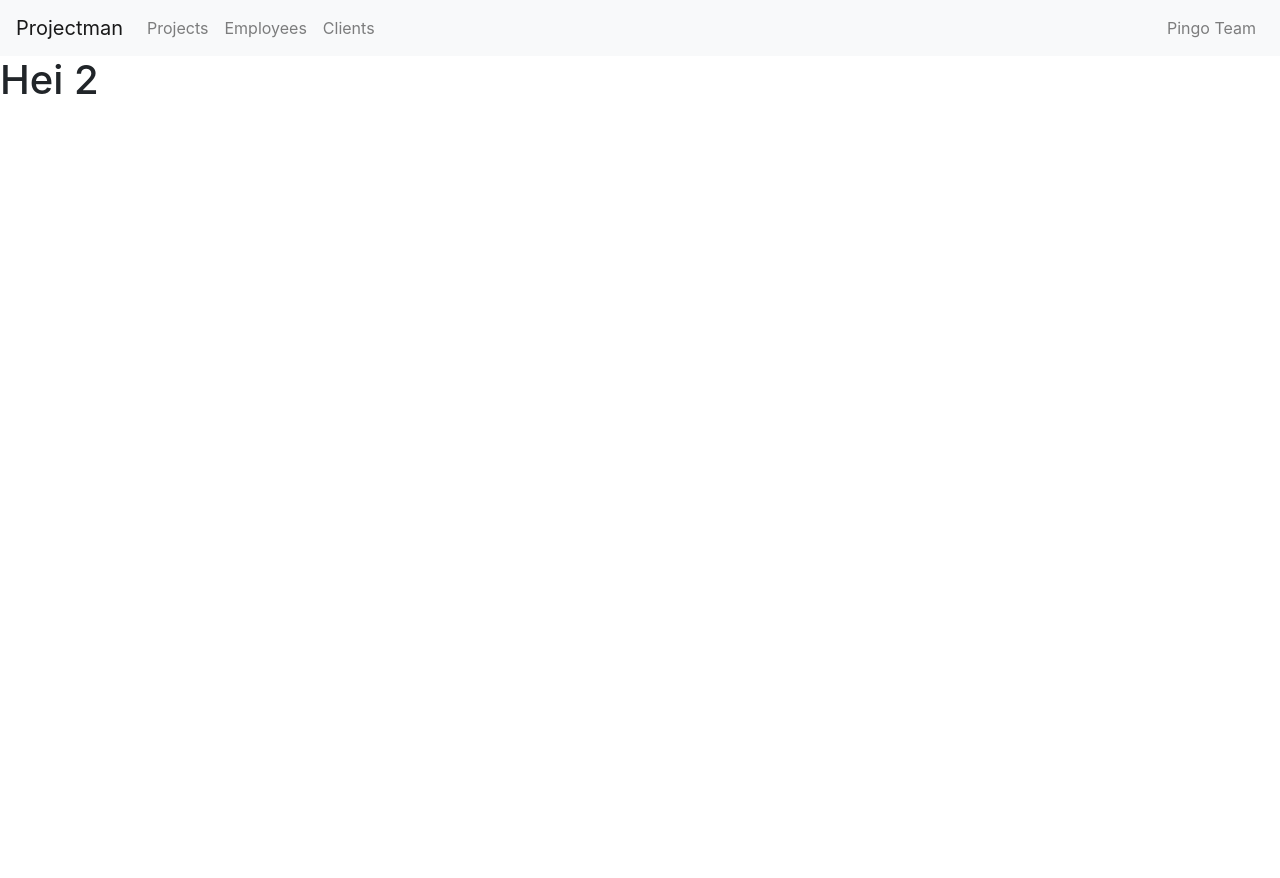
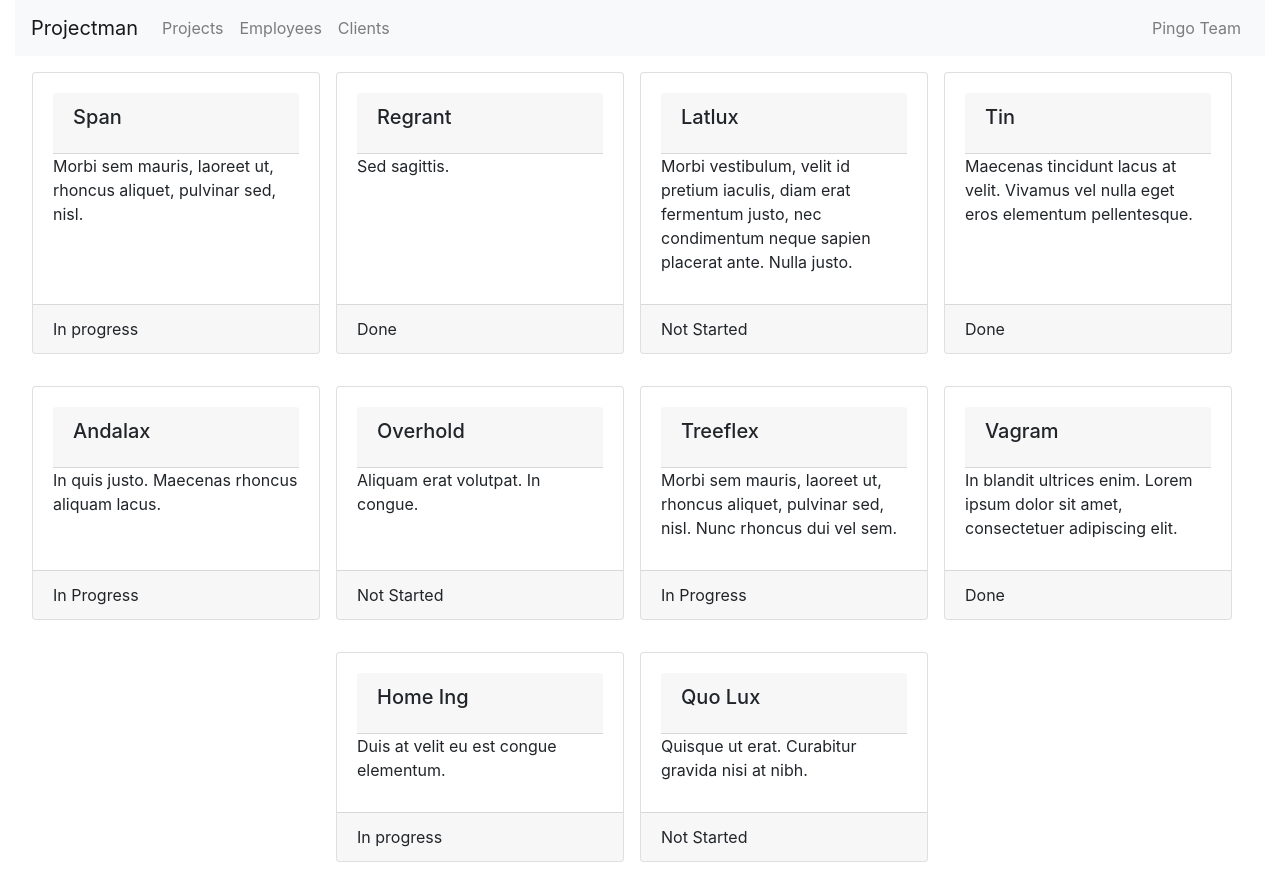
Before and after one commit to martinmolvaer/project-man, a React (Create React App) app in the folder project-man/: page /projects in a window 1280 px wide. Before the commit the page ends 800 px from the top, so only its background shows below. Built offline with nearby package versions, Linux system fonts and the light colour scheme.

Commit message:
add show all data

```diff
--- a/project-man/src/App.js
+++ b/project-man/src/App.js
@@ -7,10 +7,11 @@ import Navbar from "./components/Navbar";
 import "bootstrap/dist/css/bootstrap.min.css";
 import Clients from "./components/Clients";
 import Employees from "./components/Employees";
+import { Container } from "react-bootstrap";
 
 function App() {
   return (
-    <div>
+    <Container style={{ maxWidth: "1280px" }}>
       <BrowserRouter>
         <Navbar />
         <Switch>
@@ -28,7 +29,7 @@ function App() {
           </Route>
         </Switch>
       </BrowserRouter>
-    </div>
+    </Container>
   );
 }
 
--- a/project-man/src/components/Clients.js
+++ b/project-man/src/components/Clients.js
@@ -1,25 +1,34 @@
-import React from 'react';
+import React from "react";
 import ClientData from "../data/ClientData.json";
+import { Table, Row } from "react-bootstrap";
 
 const Clients = () => {
-
-
-
   return (
     <div>
-            <h1>Clients</h1>
+      <Row className="mx-1">
+        <Table striped bordered hover>
+          <thead>
+            <tr>
+              <th>Client</th>
+              <th>Contact</th>
+              <th>Email</th>
+            </tr>
+          </thead>
           {ClientData.map((client) => {
-                return ( <ul>
-                    <li>
-                        {client.client}
-                    </li>
-                </ul>
+            return (
+              <tbody>
+                <tr>
+                  <td>{client.client}</td>
+                  <td>{client.contact_person}</td>
+                  <td>{client.email}</td>
+                </tr>
+              </tbody>
             );
           })}
-
+        </Table>
+      </Row>
     </div>
-    )
+  );
 };
 
-
 export default Clients;
--- a/project-man/src/components/Employees.js
+++ b/project-man/src/components/Employees.js
@@ -1,11 +1,37 @@
-import React from 'react';
+import React from "react";
+import EmployeeData from "../data/EmployeeData.json";
+import Image from "react";
+import { Card, Row, Container, Col } from "react-bootstrap";
 
-function Employees(props) {
-    return (
-        <div>
-            <h1>Employees</h1>
-        </div>
-    );
-}
+const Employees = () => {
+  return (
+    <Container style={{ maxWidth: "1280px" }}>
+      <Row style={{ display: "flex", justifyContent: "center" }}>
+        {EmployeeData.map((employee) => {
+          return (
+            <Card
+              style={{
+                width: "18rem",
+                marginRight: "1rem",
+                marginBottom: "1rem",
+                marginTop: "1rem",
+              }}
+            >
+              <Card.Body>
+                <Card.Title>
+                  {employee.first_name} {employee.last_name}
+                  <img style={{ cardImage: "right" }} src={employee.avatar} />
+                </Card.Title>
+
+                <Card.Text>Email: {employee.email}</Card.Text>
+                <Card.Subtitle>{employee.position}</Card.Subtitle>
+              </Card.Body>
+            </Card>
+          );
+        })}
+      </Row>
+    </Container>
+  );
+};
 
 export default Employees;
--- a/project-man/src/components/Projects.js
+++ b/project-man/src/components/Projects.js
@@ -1,9 +1,37 @@
 import React from "react";
+
+import ProjectData from "../data/ProjectData.json";
+import { Card, Row, Container } from "react-bootstrap";
 
 const Projects = () => {
   return (
     <div>
-      <h1>Hei 2</h1>
+      <Container style={{ maxWidth: "1280px" }}>
+        <Row style={{ display: "flex", justifyContent: "center" }}>
+          {ProjectData.map((project) => {
+            return (
+              <Card
+                style={{
+                  width: "18rem",
+                  marginRight: "1rem",
+                  marginBottom: "1rem",
+                  marginTop: "1rem",
+                }}
+              >
+                <Card.Body>
+                  <Card.Header>
+                    <Card.Title>{project.name}</Card.Title>
+                  </Card.Header>
+
+                  <Card.Text>{project.description}</Card.Text>
+                  <Card.Subtitle>{project.position}</Card.Subtitle>
+                </Card.Body>
+                <Card.Footer>{project.status}</Card.Footer>
+              </Card>
+            );
+          })}
+        </Row>
+      </Container>
     </div>
   );
 };
--- a/project-man/src/data/EmployeeData.json
+++ b/project-man/src/data/EmployeeData.json
@@ -1,5 +1,4 @@
-[
-  {
+[{
     "id": 1,
     "first_name": "Fulton",
     "last_name": "Tibbles",
@@ -17,11 +16,10 @@
   },
   {
     "id": 3,
-    "first_name": "Jessamine",
+    "first_name": "Jessa",
     "last_name": "Smallacombe",
     "email": "jsmallacombe2@addthis.com",
-    "avatar":
-      "https://robohash.org/utnecessitatibustempore.png?size=50x50&set=set1",
+    "avatar": "https://robohash.org/utnecessitatibustempore.png?size=50x50&set=set1",
     "position": "Accounting Assistant II"
   },
   {
@@ -53,13 +51,12 @@
     "first_name": "Stefania",
     "last_name": "Bonnin",
     "email": "sbonnin6@deviantart.com",
-    "avatar":
-      "https://robohash.org/eligendilaboriosamest.png?size=50x50&set=set1",
+    "avatar": "https://robohash.org/eligendilaboriosamest.png?size=50x50&set=set1",
     "position": "Assistant Manager"
   },
   {
     "id": 8,
-    "first_name": "Elsworth",
+    "first_name": "El",
     "last_name": "Von Gladbach",
     "email": "evongladbach7@fda.gov",
     "avatar": "https://robohash.org/odioautemquas.png?size=50x50&set=set1",
--- a/project-man/src/data/ProjectData.json
+++ b/project-man/src/data/ProjectData.json
@@ -1,17 +1,15 @@
-[
-  {
+[{
     "id": 1,
     "name": "Span",
-    "status": null,
-    "description":
-      "Morbi sem mauris, laoreet ut, rhoncus aliquet, pulvinar sed, nisl.",
+    "status": "In progress",
+    "description": "Morbi sem mauris, laoreet ut, rhoncus aliquet, pulvinar sed, nisl.",
     "customerId": 1,
     "employeeId": 1
   },
   {
     "id": 2,
     "name": "Regrant",
-    "status": null,
+    "status": "Done",
     "description": "Sed sagittis.",
     "customerId": 2,
     "employeeId": 2
@@ -19,25 +17,23 @@
   {
     "id": 3,
     "name": "Latlux",
-    "status": null,
-    "description":
-      "Morbi vestibulum, velit id pretium iaculis, diam erat fermentum justo, nec condimentum neque sapien placerat ante. Nulla justo.",
+    "status": "Not Started",
+    "description": "Morbi vestibulum, velit id pretium iaculis, diam erat fermentum justo, nec condimentum neque sapien placerat ante. Nulla justo.",
     "customerId": 3,
     "employeeId": 3
   },
   {
     "id": 4,
     "name": "Tin",
-    "status": null,
-    "description":
-      "Maecenas tincidunt lacus at velit. Vivamus vel nulla eget eros elementum pellentesque.",
+    "status": "Done",
+    "description": "Maecenas tincidunt lacus at velit. Vivamus vel nulla eget eros elementum pellentesque.",
     "customerId": 4,
     "employeeId": 4
   },
   {
     "id": 5,
     "name": "Andalax",
-    "status": null,
+    "status": "In Progress",
     "description": "In quis justo. Maecenas rhoncus aliquam lacus.",
     "customerId": 5,
     "employeeId": 5
@@ -45,7 +41,7 @@
   {
     "id": 6,
     "name": "Overhold",
-    "status": null,
+    "status": "Not Started",
     "description": "Aliquam erat volutpat. In congue.",
     "customerId": 6,
     "employeeId": 6
@@ -53,25 +49,23 @@
   {
     "id": 7,
     "name": "Treeflex",
-    "status": null,
-    "description":
-      "Morbi sem mauris, laoreet ut, rhoncus aliquet, pulvinar sed, nisl. Nunc rhoncus dui vel sem.",
+    "status": "In Progress",
+    "description": "Morbi sem mauris, laoreet ut, rhoncus aliquet, pulvinar sed, nisl. Nunc rhoncus dui vel sem.",
     "customerId": 7,
     "employeeId": 7
   },
   {
     "id": 8,
     "name": "Vagram",
-    "status": null,
-    "description":
-      "In blandit ultrices enim. Lorem ipsum dolor sit amet, consectetuer adipiscing elit.",
+    "status": "Done",
+    "description": "In blandit ultrices enim. Lorem ipsum dolor sit amet, consectetuer adipiscing elit.",
     "customerId": 8,
     "employeeId": 8
   },
   {
     "id": 9,
     "name": "Home Ing",
-    "status": null,
+    "status": "In progress",
     "description": "Duis at velit eu est congue elementum.",
     "customerId": 9,
     "employeeId": 9
@@ -79,7 +73,7 @@
   {
     "id": 10,
     "name": "Quo Lux",
-    "status": null,
+    "status": "Not Started",
     "description": "Quisque ut erat. Curabitur gravida nisi at nibh.",
     "customerId": 10,
     "employeeId": 10
```
Also changed, not shown: 1 other file (tests, documents, lock files or other folders). Lines whose indentation alone changed are shown as unchanged.
